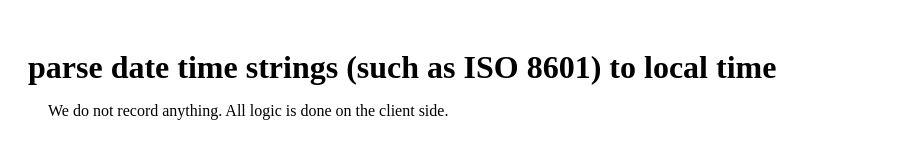
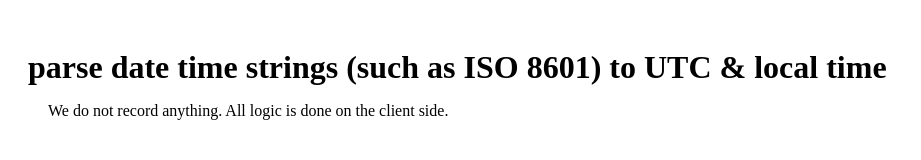
Before and after one commit to xta/js-parse-date-time-string, a plain HTML site: page index.html in a window 1280 px wide. Shown: the top 160 px of the page, without its empty margins (0-921 px from the left). Drawn offline with Linux system fonts and the light colour scheme.

Commit message:
update titles

```diff
--- a/index.html
+++ b/index.html
@@ -3,7 +3,7 @@
 
 <head>
     <meta charset='utf-8'>
-    <title>parse UTC date time strings to local (all local)</title>
+    <title>parse date time strings to readable UTC & local time</title>
     <style>
         body {
             padding: 20px;
@@ -48,7 +48,7 @@
 </head>
 
 <body>
-    <h1>parse date time strings (such as ISO 8601) to local time</h1>
+    <h1>parse date time strings (such as ISO 8601) to UTC & local time</h1>
 
     <main>
         <p>We do not record anything. All logic is done on the client side.</p>
```
